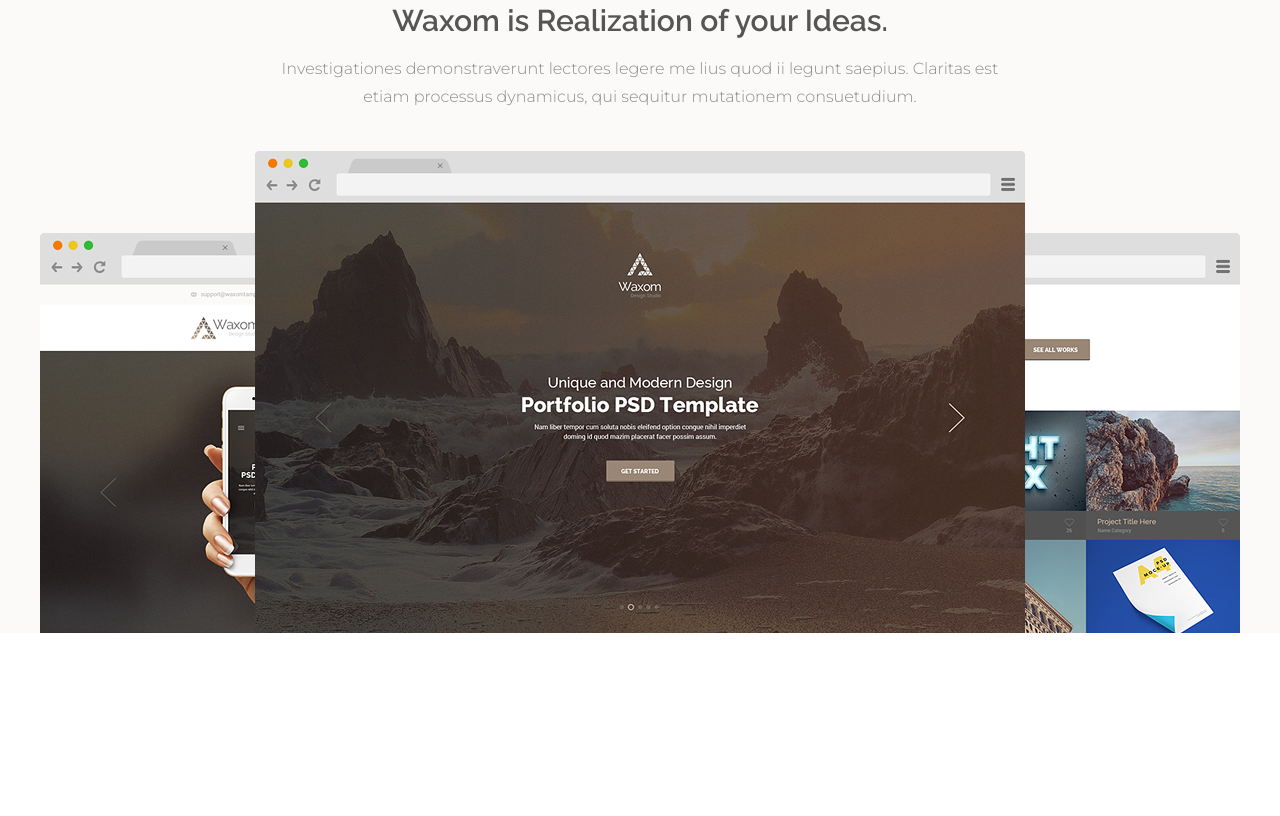
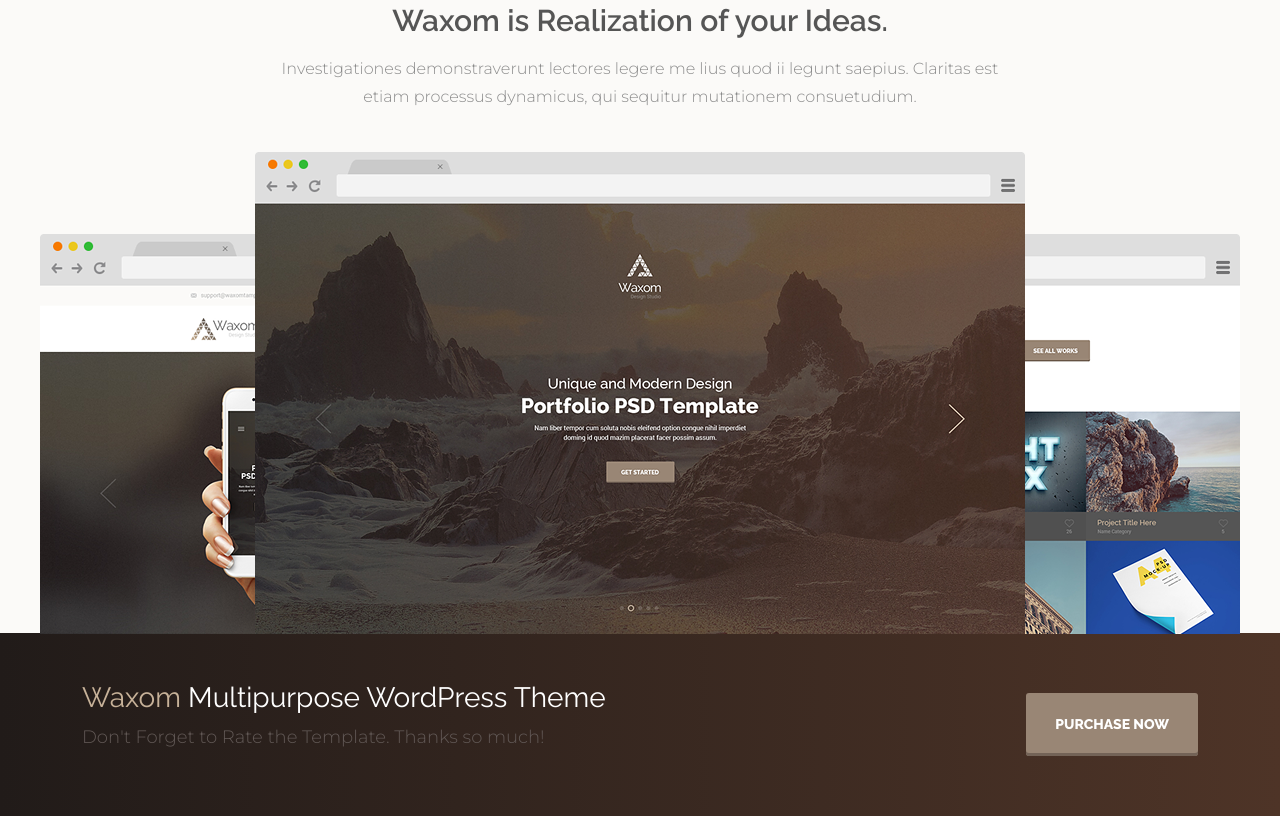
Before and after one commit to AnnaVinnik/Web-Waxom, a plain HTML site: page index.html in a window 1280 px wide. Shown: the part 1254-2070 px from the top of the page. Before the commit the page ends 1887 px from the top, so only its background shows below. Drawn offline with nearby package versions, Linux system fonts and the light colour scheme.

Commit message:
Section theme

```diff
--- a/index.html
+++ b/index.html
@@ -165,7 +165,19 @@
         </div>
       </div>
     </section>
-    <section class="theme"></section>
+    <section class="theme__wrapper">
+      <div class="theme container">
+        <div class="theme__left">
+          <h2 class="heading theme__heading">
+            <span class="theme__heading_beige">Waxom</span> Multipurpose WordPress Theme
+          </h2>
+          <p class="description theme__description">
+            Don't Forget to Rate the Template. Thanks so much!
+          </p>
+        </div>
+        <button class="button theme__button">Purchase Now</button>
+      </div>
+    </section>
     <section class="projects"></section>
     <section class="video"></section>
     <section class="for-mobile"></section>
--- a/style.scss
+++ b/style.scss
@@ -84,6 +84,23 @@ $main-width: 1200px;
     text-align: center;
 }
 
+.button {
+    padding: 20px 29px;
+    min-height: 50px;
+    font-size: 14px;
+    line-height: 23px;
+    text-transform: uppercase;
+    font-family: "Raleway", sans-serif;
+    font-weight: 800;
+    box-shadow: inset 0 -3px 0 #736357;
+    border-radius: 3px;
+    background-color: #998675;
+    color: white;
+    box-sizing: border-box;
+    outline: none;
+    border: none;
+}
+
 .main-nav {
     display: flex;
     justify-content: space-between;
@@ -163,37 +180,71 @@ $main-width: 1200px;
     }
     &__img {
         position: absolute;
-        bottom: 0;
+        bottom: -1px;
     }
     &__img-left {
-        left: calc((100vw - #{$main-width})/2);
+        left: calc((100vw - #{$main-width}) / 2);
         transition: all ease 1s;
         &:hover {
-            left: calc(50vw - (770px)/2 - 200px);
+            left: calc(50vw - (770px) / 2 - 200px);
             z-index: 2;
             transform: scale(1.3);
             padding-left: 200px;
-            bottom: 60px;
+            bottom: 55px;
         }
     }
     &__img-center {
         z-index: 1;
-        left: calc(100vw/2 - 770px/2);
+        left: calc(100vw / 2 - 770px / 2);
         transition: all ease 1s;
         &:hover {
             transform: scale(1.3);
-            bottom: 72px;
+            bottom: 67px;
         }
     }
     &__img-right {
-        right: calc((100vw - #{$main-width})/2);
+        right: calc((100vw - #{$main-width}) / 2);
         transition: all ease 1s;
         &:hover {
-            right: calc(50vw - (770px)/2 - 125px);
+            right: calc(50vw - (770px) / 2 - 125px);
             z-index: 2;
             transform: scale(1.3);
             padding-right: 80px;
-            bottom: 60px;
+            bottom: 55px;
         }
     }
 }
+
+.theme {
+    display: flex;
+    justify-content: space-between;
+    align-items: center;
+    &__wrapper {
+        background-color: #f4f5f8;
+        background-image: linear-gradient(to right, #211b19 0%, #4e3427 100%);
+        min-height: 150px;
+        padding-top: 48px;
+        padding-bottom: 49px;
+        box-sizing: border-box;
+    }
+    &__heading {
+        text-align: left;
+        font-weight: 400;
+        font-size: 28px;
+        color: #ffffff;
+        &_beige {
+            color: #c7b299;
+        }
+    }
+    &__description {
+        color: #615855;
+        font-size: 18px;
+        text-align: left;
+    }
+    &__button {
+        transition: transform ease 2s;
+    }
+    &__button:hover {
+        transform: rotate(360deg);
+    }
+}
```
Also changed, not shown: style.css, 1 other file.
